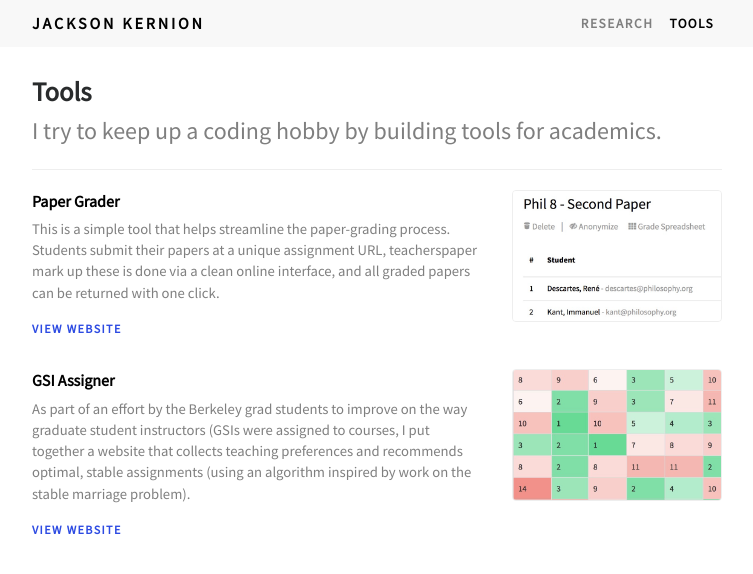
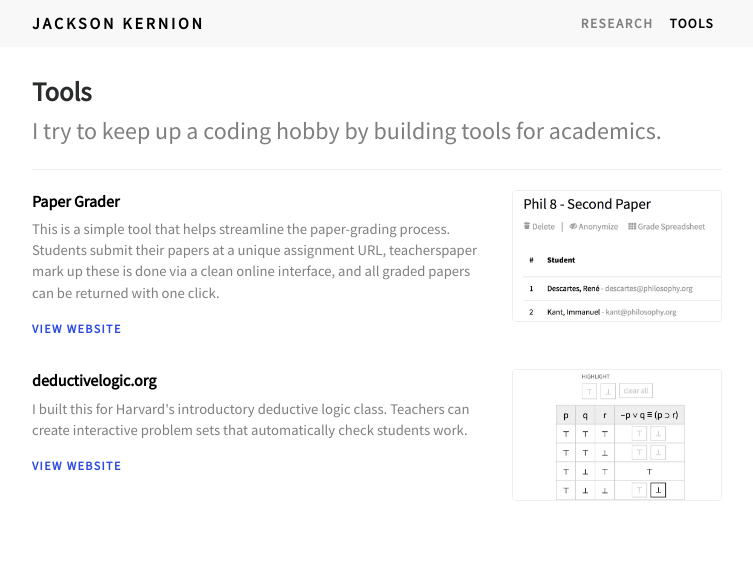
Before and after one commit to jacksonkernion/jacksonkernion.github.io, a Jekyll site: the page built from tools.md, in a window 1280 px wide. Shown: the top 574 px of the page, without its empty margins (263-1016 px from the left). Built offline with Jekyll 4.4.1, drawn with Linux system fonts in a browser that asks for light colours; nearby versions of some CDN libraries; our own code applies the rules of GitHub Pages for plain Markdown files.

Commit message:
fixed website copy.

```diff
--- a/tools.md
+++ b/tools.md
@@ -19,6 +19,18 @@ title: Tools
 
 <div class="row mb-3">
   <div class="col-12 col-md-4 push-md-8 text-center">
+    <img src="assets/images/deductivelogic.jpg" class="rounded img-fluid tools-img mt-md-0 mb-md-0 mt-4 mb-4">
+  </div>
+  <div class="col-12, col-md-8 pull-md-4">
+    <p class="item-title">deductivelogic.org</p>
+    <p>I built this for Harvard's introductory deductive logic class. Teachers can create interactive problem sets that automatically check students work.</p>
+    <p class="little-links"><a href="http://deductivelogic.org">View Website</a></p>
+  </div>
+</div>
+
+<!--
+<div class="row mb-3">
+  <div class="col-12 col-md-4 push-md-8 text-center">
     <img src="assets/images/gsiassigner.jpg" class="rounded img-fluid tools-img mt-md-0 mb-md-0 mt-4 mb-4">
   </div>
   <div class="col-12, col-md-8 pull-md-4">
@@ -27,3 +39,5 @@ title: Tools
     <p class="little-links"><a href="http://gsiassigner.herokuapp.com">View Website</a></p>
   </div>
 </div>
+
+-->
```
Also changed, not shown: index.md (+1 -1 lines), research.md (+2 -2 lines), assets/images/profile.jpg.
